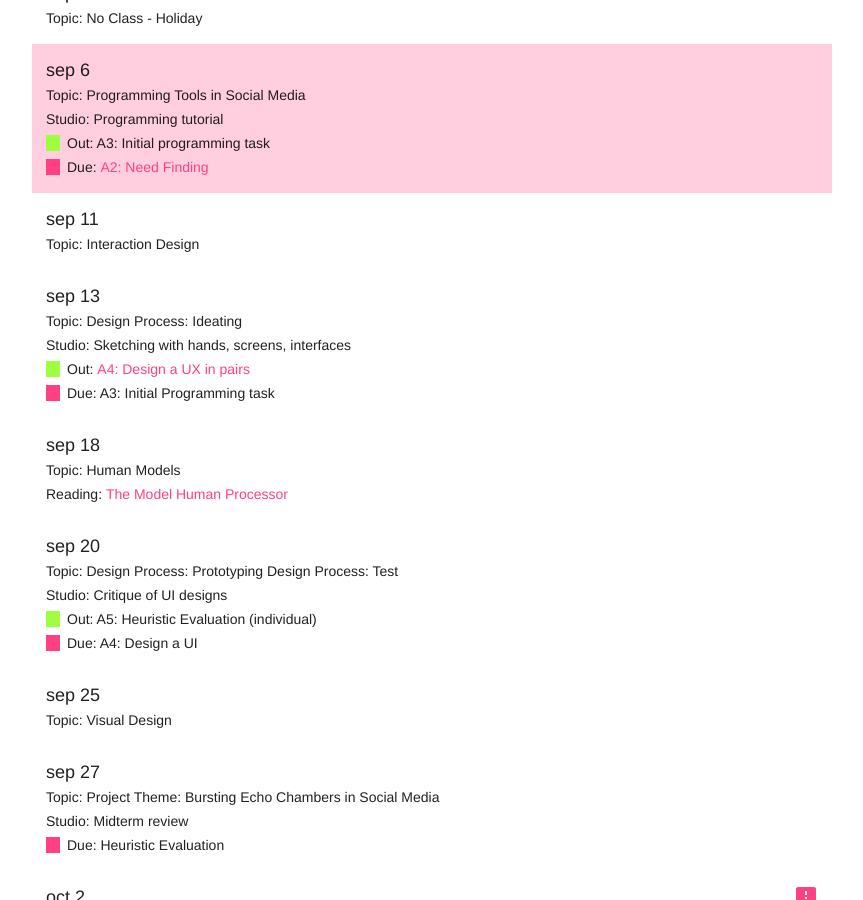
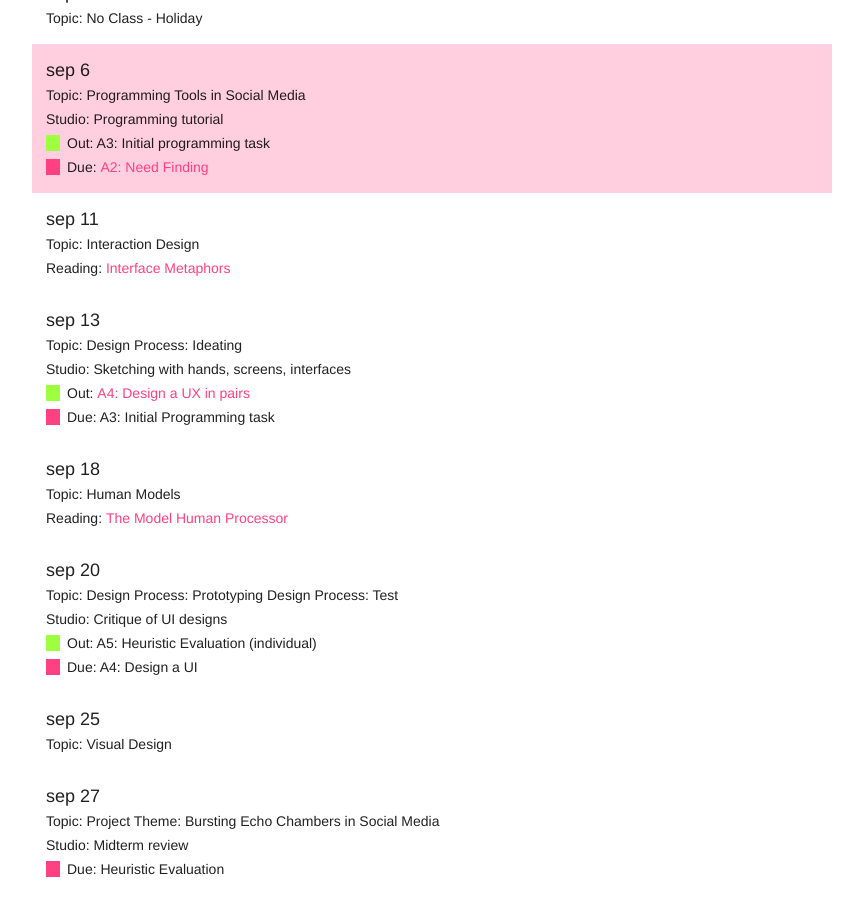
Before and after one commit to cs160-berkeley/website, a Jekyll site: the page built from schedule.md, in a window 1280 px wide and 900 px high, scrolled down 760 px. Shown: the whole window, without its empty margins (208-1071 px from the left). Built offline with Jekyll 4.4.1, drawn with Linux system fonts in a browser that asks for light colours.

Commit message:
adding reading

```diff
--- a/_data/CS160Schedule.csv
+++ b/_data/CS160Schedule.csv
@@ -49,7 +49,7 @@ gesture (Kinect)
 In-class exercise, work around tables, design using web, phone, speech, gesture
 Break
 Layout: Visual design--white space
-Compare/contrast among blurred NYTimes, Bing, Craigslist",,,,,,,,,"Contextual Design (Holtzblatt & Beyer) up through 8.2.4,https://drive.google.com/open?id=0Bw5c_JsRiheEd0l2U2lTT0xLMTA
+Compare/contrast among blurred NYTimes, Bing, Craigslist",,,,"Interface Metaphors, https://webdesign.tutsplus.com/articles/all-about-grid-systems--webdesign-14471",,,,,"Contextual Design (Holtzblatt & Beyer) up through 8.2.4,https://drive.google.com/open?id=0Bw5c_JsRiheEd0l2U2lTT0xLMTA
 [Landay] Contextual Design
 Interface Metaphors, https://webdesign.tutsplus.com/articles/all-about-grid-systems--webdesign-14471"
 4W,13-Sep,Design Process: Ideating,"Design Process: Design - Ideating
--- a/_data/schedule.yaml
+++ b/_data/schedule.yaml
@@ -91,6 +91,9 @@
     Break
     Layout: Visual design--white space
     Compare/contrast among blurred NYTimes, Bing, Craigslist
+  Reading:
+  - name: Interface Metaphors
+    link: https://webdesign.tutsplus.com/articles/all-about-grid-systems--webdesign-14471
   Notes: |-
     Contextual Design (Holtzblatt & Beyer) up through 8.2.4,https://drive.google.com/open?id=0Bw5c_JsRiheEd0l2U2lTT0xLMTA
     [Landay] Contextual Design
```
